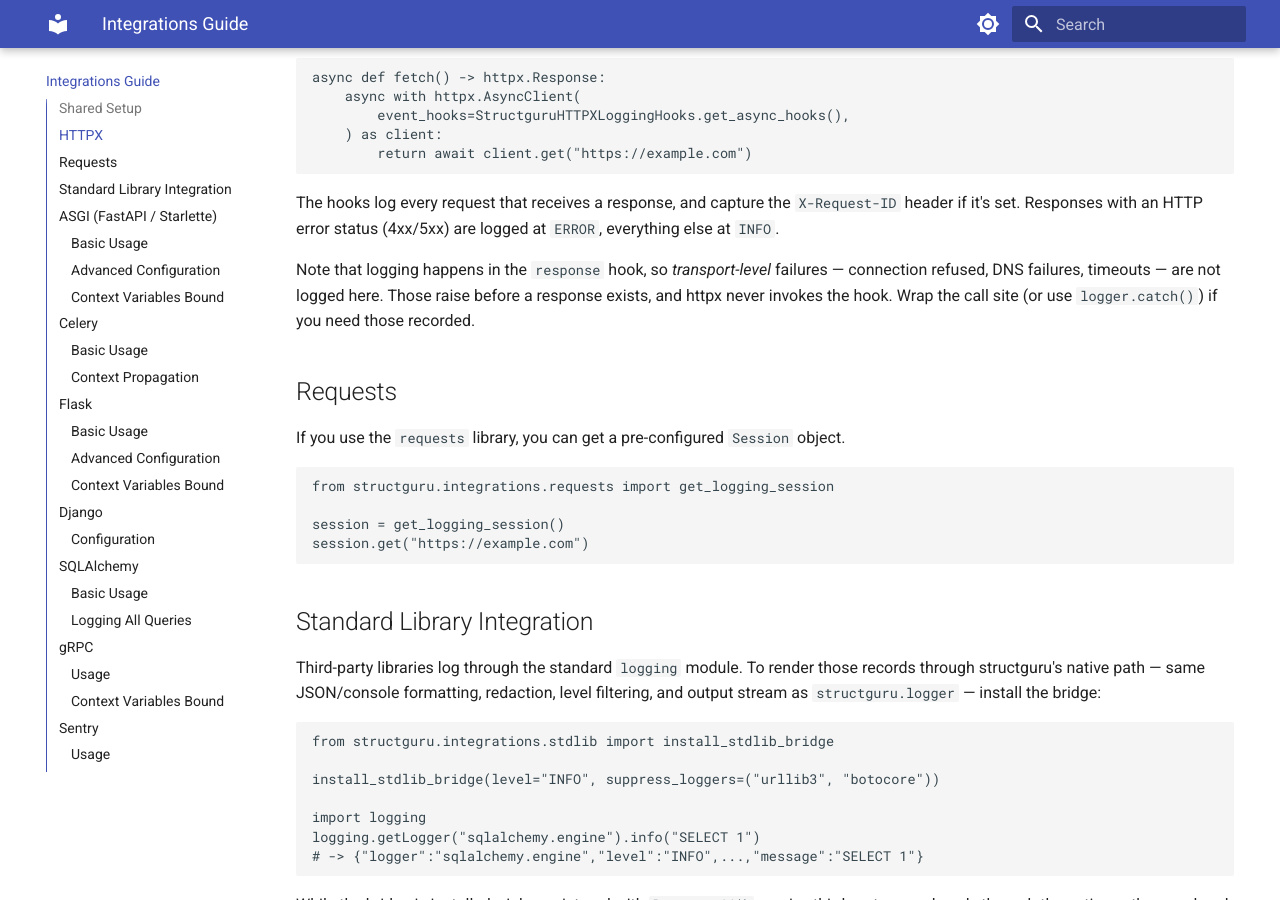
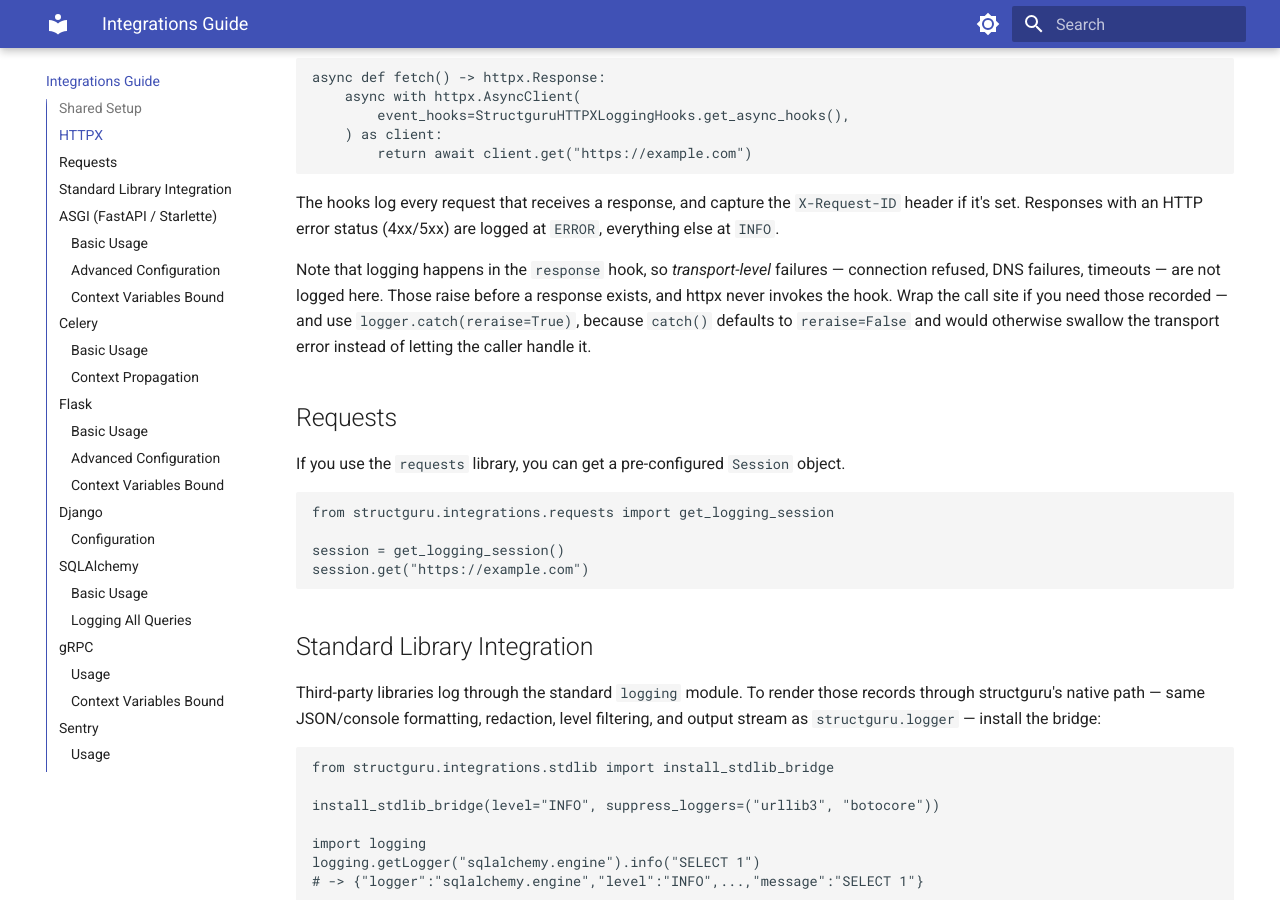
Before and after one commit to kidoz/structguru, an MkDocs documentation site: the page built from docs/integrations.md, in a window 1280 px wide and 900 px high, scrolled down 738 px. Built offline with MkDocs 1.6.1 and Material for MkDocs 9.7.7, drawn with Linux system fonts in a browser that asks for light colours.

Commit message:
Warn that catch defaults to suppressing HTTPX transport errors

```diff
--- a/docs/integrations.md
+++ b/docs/integrations.md
@@ -37,7 +37,7 @@
 
 The hooks log every request that receives a response, and capture the `X-Request-ID` header if it's set. Responses with an HTTP error status (4xx/5xx) are logged at `ERROR`, everything else at `INFO`.
 
-Note that logging happens in the `response` hook, so *transport-level* failures — connection refused, DNS failures, timeouts — are not logged here. Those raise before a response exists, and httpx never invokes the hook. Wrap the call site (or use `logger.catch()`) if you need those recorded.
+Note that logging happens in the `response` hook, so *transport-level* failures — connection refused, DNS failures, timeouts — are not logged here. Those raise before a response exists, and httpx never invokes the hook. Wrap the call site if you need those recorded — and use `logger.catch(reraise=True)`, because `catch()` defaults to `reraise=False` and would otherwise swallow the transport error instead of letting the caller handle it.
 
 ## Requests
 
```
